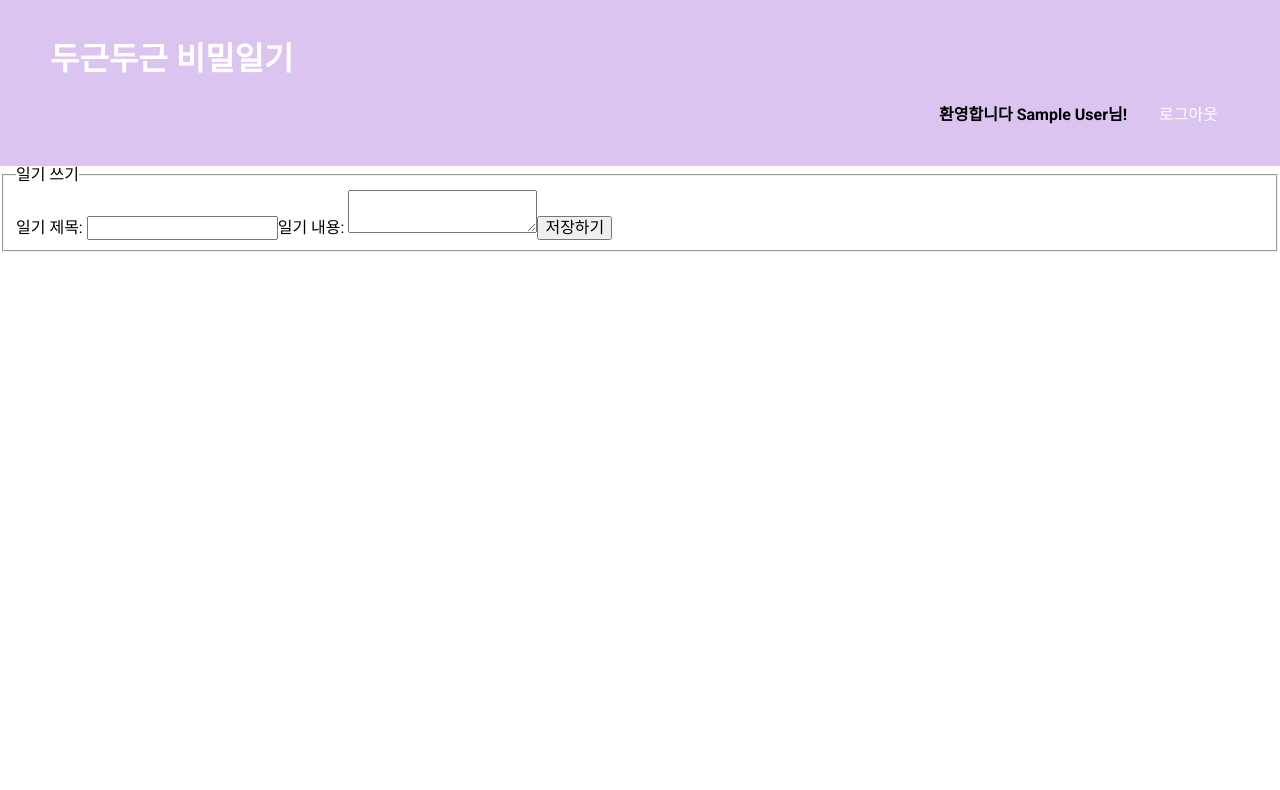
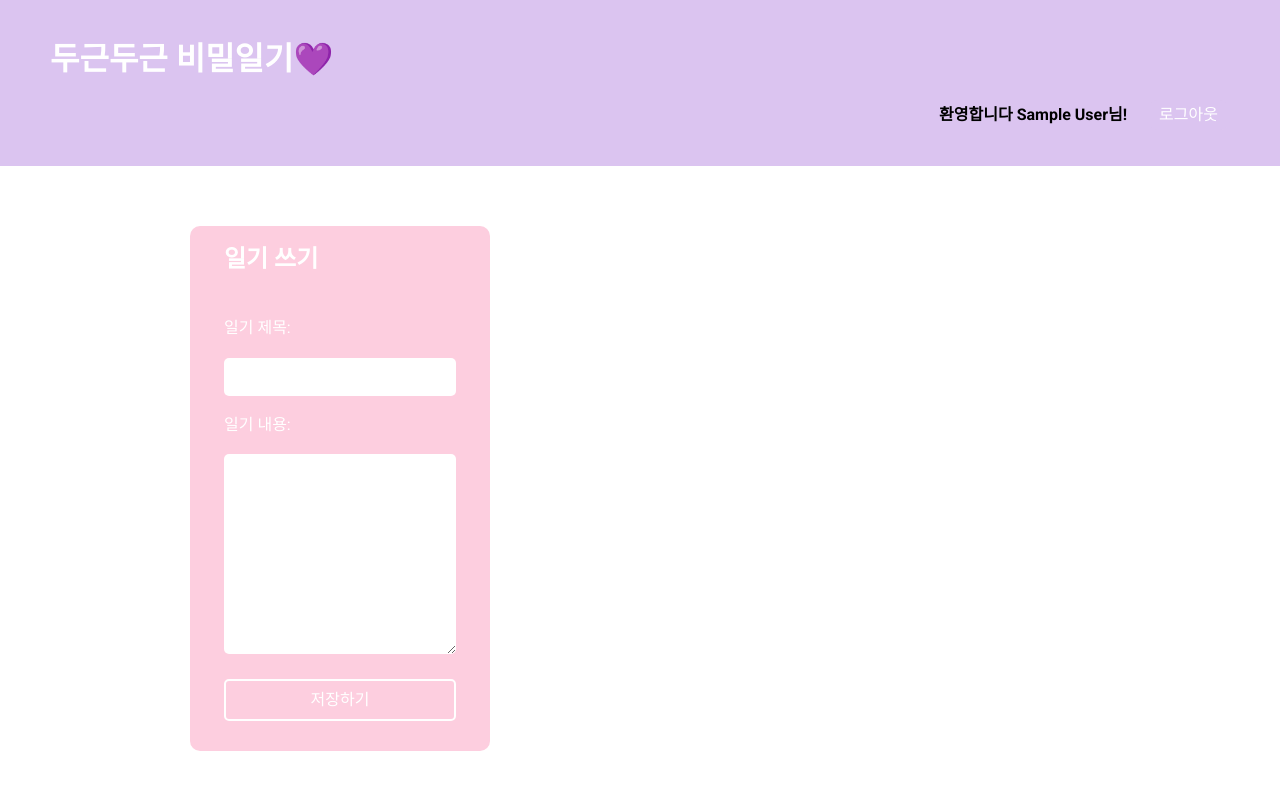
Before and after one commit to summermong/react-secretdiary, a React (Create React App) app: page / in a window 1280 px wide. Shown: the top 790 px of the page. Built offline with nearby package versions, Linux system fonts and the light colour scheme; no server answers; the database is empty; sample sign-in values are in the browser's storage.

Commit message:
:lipstick: 홈 화면 스타일링

```diff
--- a/src/components/Nav.js
+++ b/src/components/Nav.js
@@ -10,7 +10,7 @@
 
   return (
     <nav className={styles.nav}>
-        <h1 className={styles.title}>두근두근 비밀일기</h1>
+        <h1 className={styles.title}>두근두근 비밀일기💜</h1>
         <ul className={styles.list_nav}>
           {!user &&
             <>
--- a/src/index.css
+++ b/src/index.css
@@ -8,3 +8,11 @@
 ul {
   list-style-type: none;
 }
+
+* {
+  box-sizing: border-box;
+}
+
+button {
+  cursor: pointer;
+}
--- a/src/pages/home/Home.module.css
+++ b/src/pages/home/Home.module.css
@@ -0,0 +1,90 @@
+.cont {
+    display: grid;
+    grid-template-columns: 1fr 2fr;
+    max-width: 960px;
+    margin: 60px auto;
+    padding: 0 30px;
+}
+
+.side_menu form {
+    padding: 20px;
+    background-color: #FDCEDF;
+    border-radius: 10px;
+}
+
+.side_menu fieldset {
+    border: none;
+}
+
+.side_menu legend {
+    font-size: 1.5em;
+    font-weight: bold;
+    margin-bottom: 20px;
+    color: white;
+}
+
+.side_menu input {
+    display: block;
+    width: 100%;
+    padding: 10px;
+    border: none;
+    border-radius: 5px;
+}
+
+.side_menu label {
+    display: block;
+    margin: 20px auto;
+    color: white;
+}
+
+.side_menu textarea {
+    height: 200px;
+    width: 100%;
+    border-radius: 5px;
+    border: none;
+}
+
+.side_menu button {
+    display: block;
+    width: 100%;
+    margin-top: 20px;
+    padding: 10px 15px;
+    border-radius: 5px;
+    background-color: transparent;
+    border: 2px solid white;
+    color: white;
+}
+
+.content_list {
+    margin: 0;
+}
+
+.content_list li {
+    border: 1px solid #f2f2f2;
+    box-shadow: 3px 3px 5px rgba(50, 50 50, .1);
+    padding: 30px;
+    position: relative;
+    border-left: 4px solid #FDCEDF;
+}
+
+.content_list li + li {
+    margin: 30px 0;
+}
+
+.content_list .title {
+    font-size: 1.5em;
+}
+
+.content_list .content {
+    font-size: 1.3em;
+}
+
+.content_list button {
+    position: absolute;
+    top: 0;
+    right: 0;
+    background-color: #FDCEDF;
+    border: none;
+    color: white;
+    padding: 12px 8px;
+}
```
